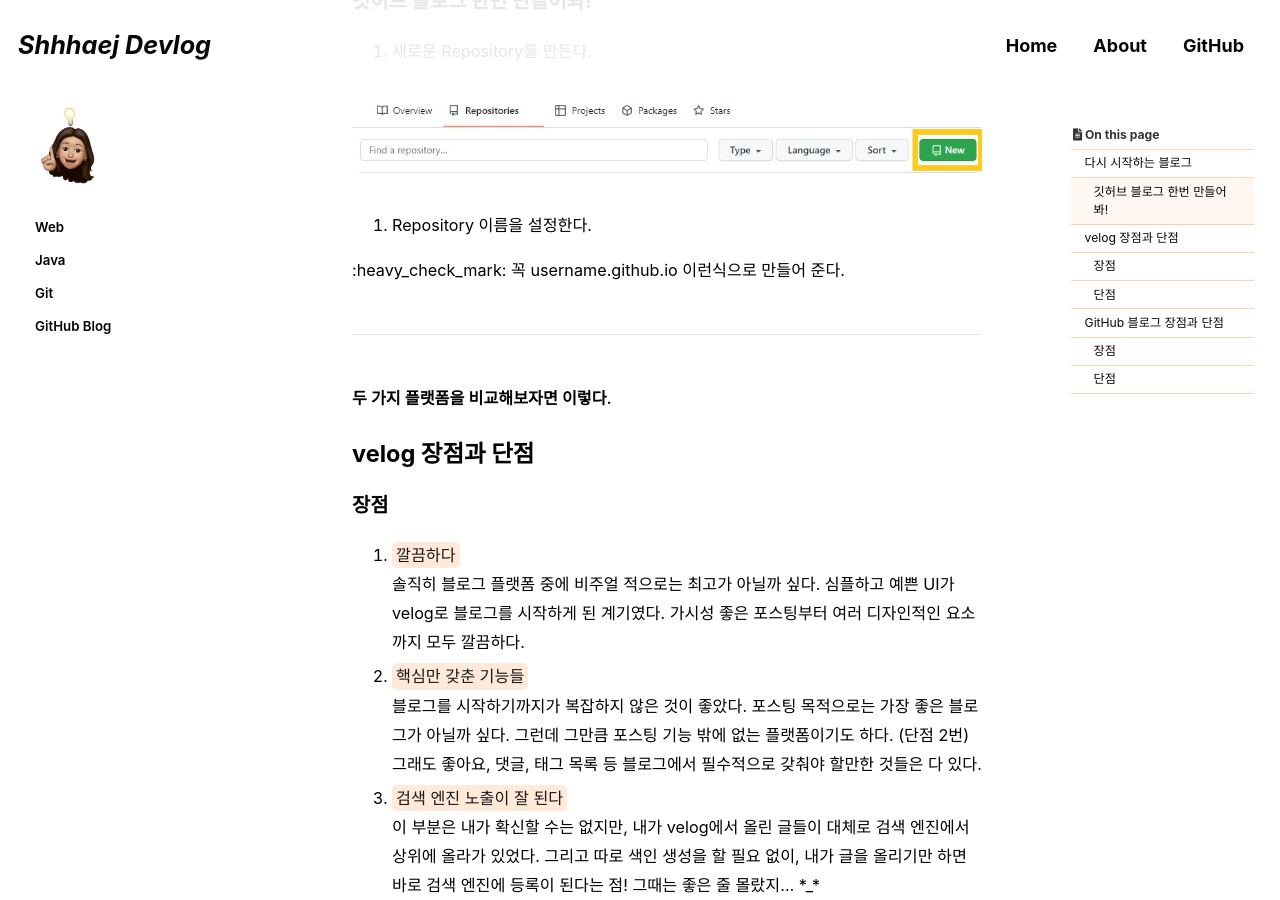
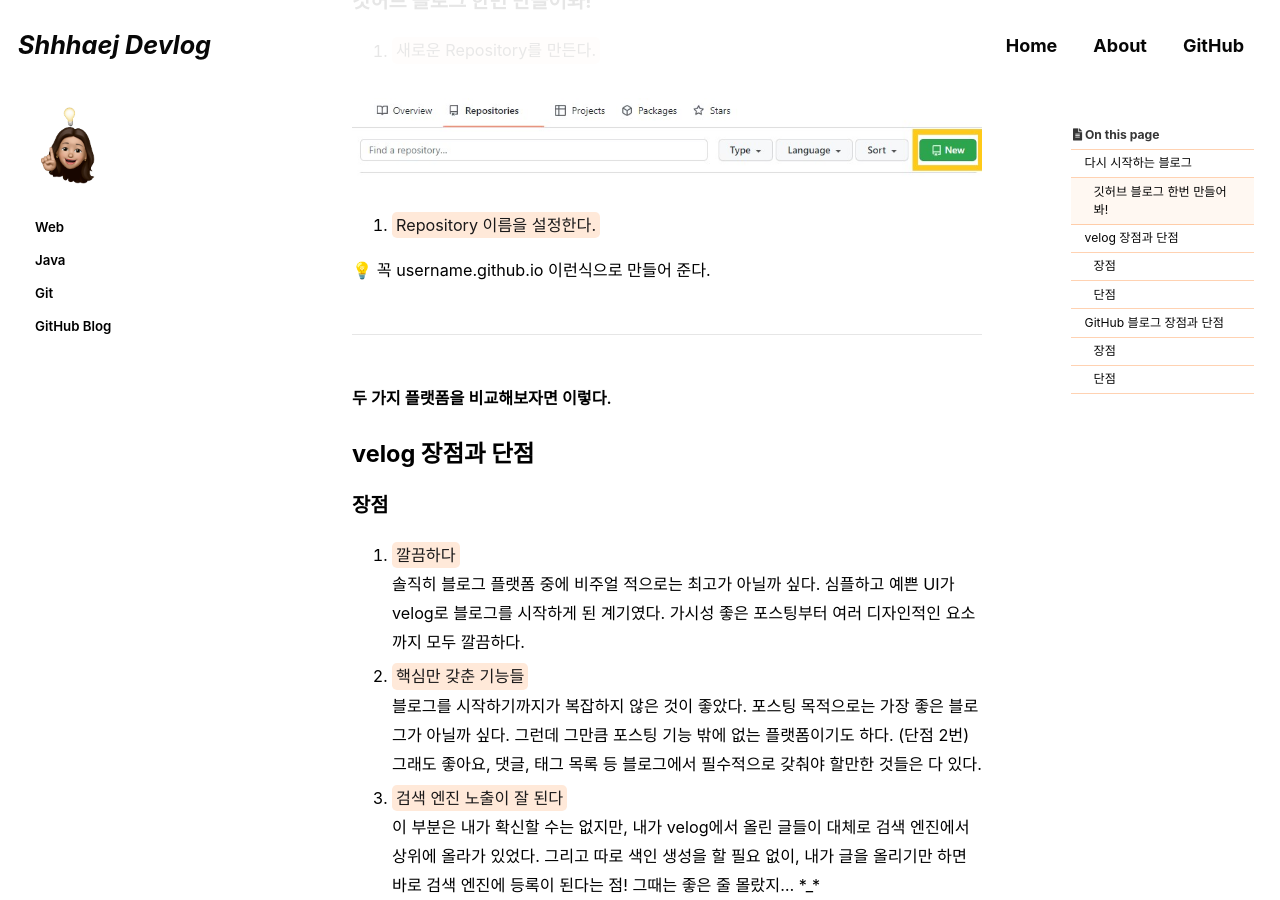
Before and after one commit to shhhaej/shhhaej.github.io, a Jekyll site: the page built from _posts/2021-09-05-github-blog-1.md, in a window 1280 px wide and 900 px high, scrolled down 392 px. Built offline with Jekyll 4.4.1, drawn with Linux system fonts in a browser that asks for light colours; cached includes are drawn as plain includes; some web fonts are replaced; comment, search, counter and statistics services are not loaded.

Commit message:
recommit.

```diff
--- a/_posts/2021-09-05-github-blog-1.md
+++ b/_posts/2021-09-05-github-blog-1.md
@@ -29,13 +29,14 @@ last_modified_at: 2022-08-31
 
 ### 깃허브 블로그 한번 만들어봐!
 
-1. 새로운 Repository를 만든다.
+1. <mark>새로운 Repository를 만든다.</mark>
 
 ![1](../assets/images/img/1.JPG)
 
-2. Repository 이름을 설정한다.
 
-:heavy_check_mark: 꼭 username.github.io 이런식으로 만들어 준다.
+2. <mark>Repository 이름을 설정한다.</mark>
+
+💡 꼭 username.github.io 이런식으로 만들어 준다.
 
 
 ---
```
